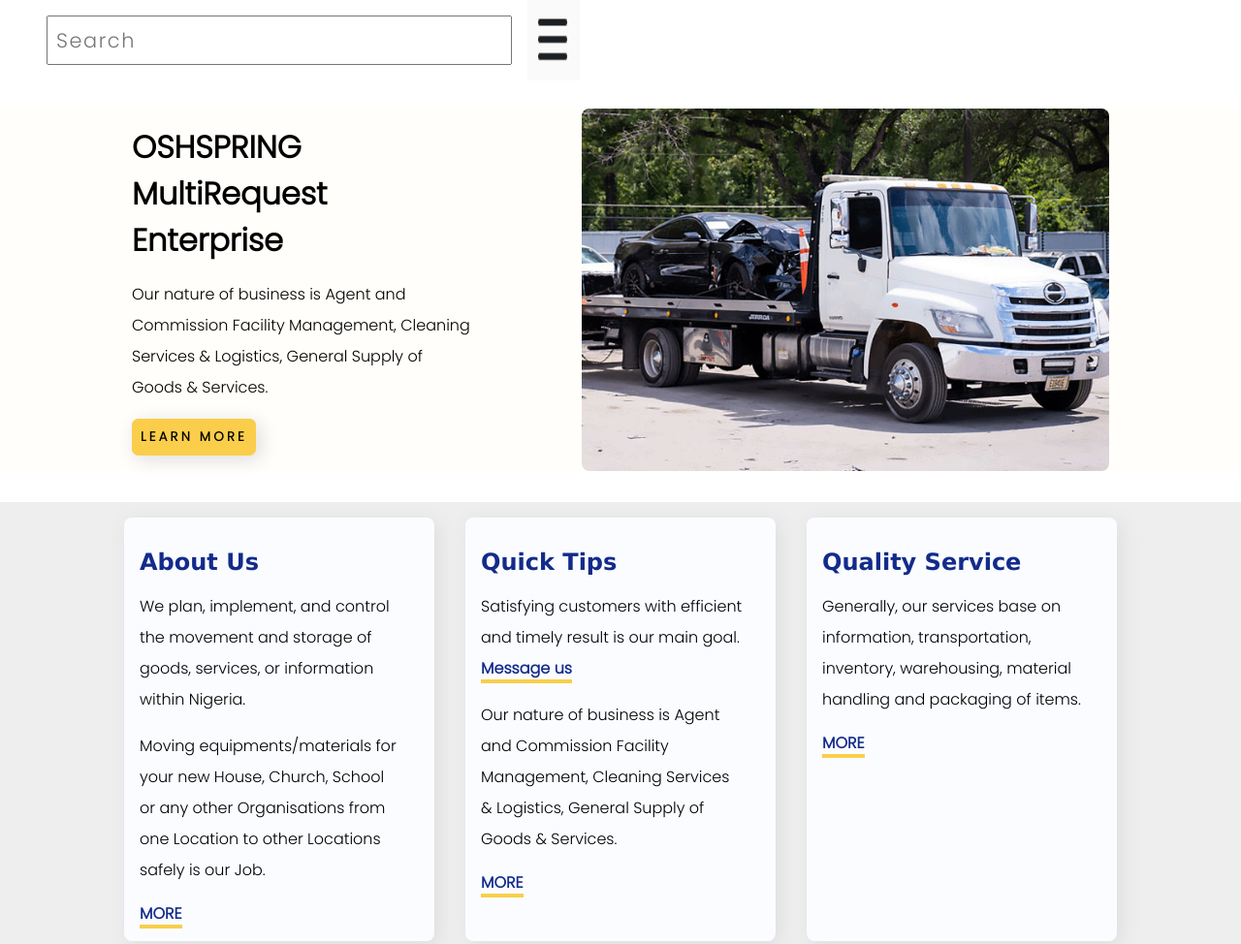
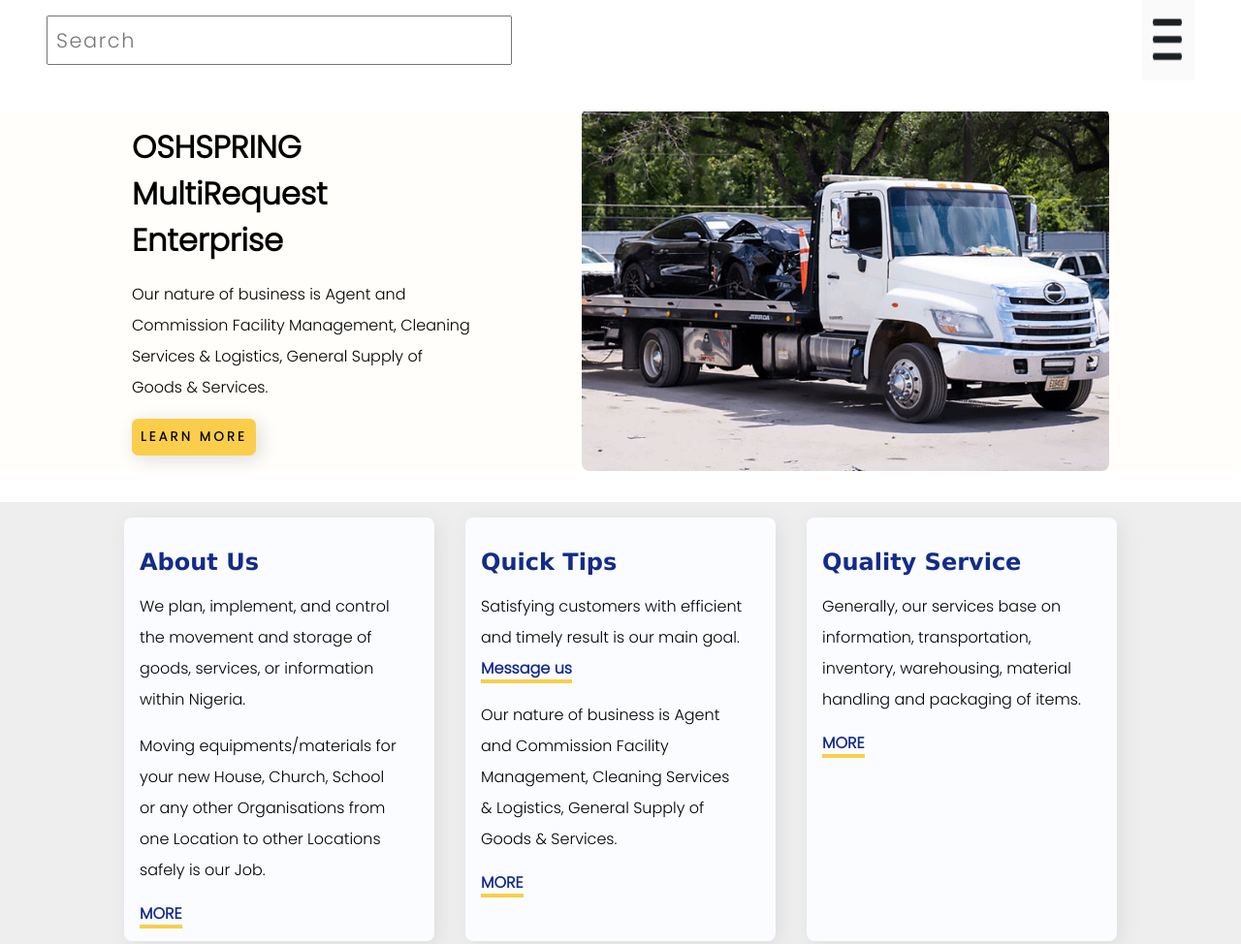
Before and after one commit to Akindele-Ebenezer/car-delivery, a plain HTML site: page index.html in a window 1280 px wide. Shown: the top 974 px of the page at 97% size. Drawn offline with Linux system fonts and the light colour scheme.

Commit message:
Update styles.css

```diff
--- a/styles/styles.css
+++ b/styles/styles.css
@@ -257,9 +257,9 @@ nav {
 .nav {
     background-color: var(--white);
     position: fixed;
-    margin: 2rem 3rem;
+    padding: 2rem 3rem;
     top: -2rem;
-    width: -moz-available;
+    width: 100vw;
 }
 
 .nav div {
```
